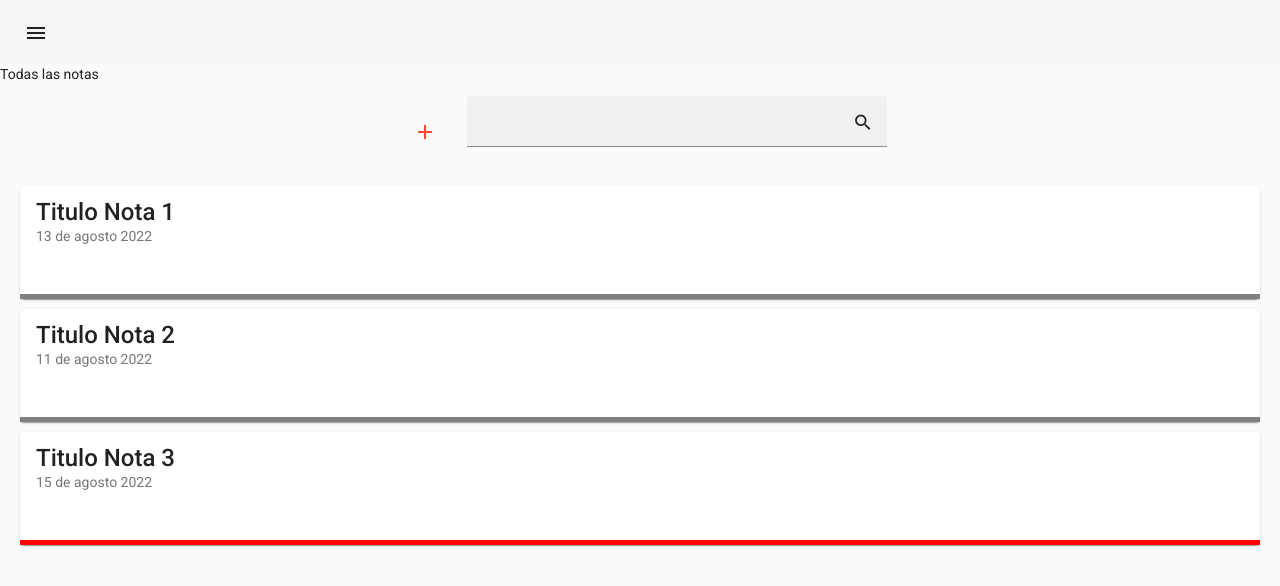
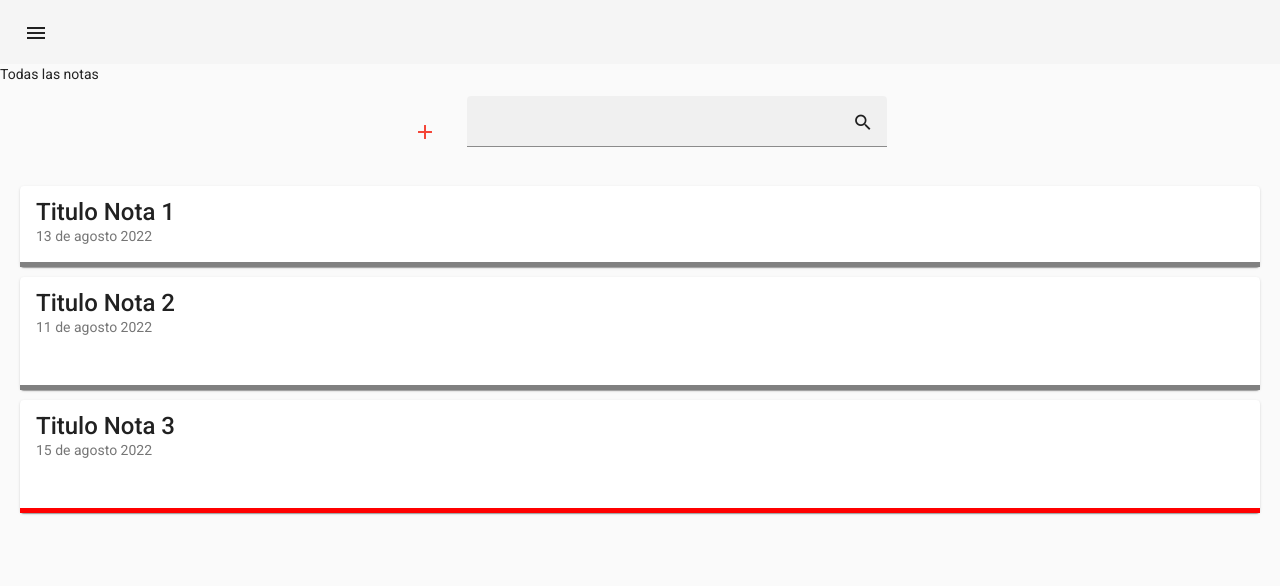
Before and after one commit to macunab/NoteApp, an Angular app: page /notes in a window 1280 px wide. Shown: the top 586 px of the page. Built offline with nearby package versions, Linux system fonts and the light colour scheme.

Commit message:
note animation

```diff
--- a/src/app/note/list/list.component.html
+++ b/src/app/note/list/list.component.html
@@ -13,17 +13,17 @@
 
 <div fxLayout="column" fxLayoutGap="10px" style="margin: 20px;">
 
-        <mat-card fxFlex="1 1 auto">
-            <mat-card-title>Titulo Nota 1</mat-card-title>
-            <mat-card-subtitle>13 de agosto 2022</mat-card-subtitle>
-            <mat-card-actions>
-            </mat-card-actions>
+        <mat-card class="note" fxFlex="1 1 auto">
+            <mat-card-content (click)="selectNote()">
+                <mat-card-title>Titulo Nota 1</mat-card-title>
+                <mat-card-subtitle>13 de agosto 2022</mat-card-subtitle>
+            </mat-card-content>
             <mat-card-footer>
                 <div class="note-color {{defaultColor}}"></div>
             </mat-card-footer>
         </mat-card>
 
-        <mat-card fxFlex="1 1 auto">
+        <mat-card class="note" fxFlex="1 1 auto">
             <mat-card-title>Titulo Nota 2</mat-card-title>
             <mat-card-subtitle>11 de agosto 2022</mat-card-subtitle>
             <mat-card-actions>
@@ -33,7 +33,7 @@
             </mat-card-footer>
         </mat-card>
 
-        <mat-card fxFlex="1 1 auto">
+        <mat-card class="note" fxFlex="1 1 auto">
             <mat-card-title>Titulo Nota 3</mat-card-title>
             <mat-card-subtitle>15 de agosto 2022</mat-card-subtitle>
             <mat-card-actions>
--- a/src/app/note/list/list.component.ts
+++ b/src/app/note/list/list.component.ts
@@ -16,4 +16,8 @@ export class ListComponent implements OnInit {
   ngOnInit(): void {
   }
 
+  selectNote(){
+    console.log(`The note selected is: 100`);
+  }
+
 }
--- a/src/styles.css
+++ b/src/styles.css
@@ -2,6 +2,18 @@
 
 html, body { height: 100%; }
 body { margin: 0; font-family: Roboto, "Helvetica Neue", sans-serif; }
+
+.note {
+    transition: 0.4s ease;
+}
+
+.note:hover {
+    -webkit-transform: scale(1.03);
+    -ms-transform: scale(1.03);
+    transform: scale(1.03);
+    transition: 0.4s ease;
+}
+
 .note-color {
     height: 5px;
     width: 100%;
```
